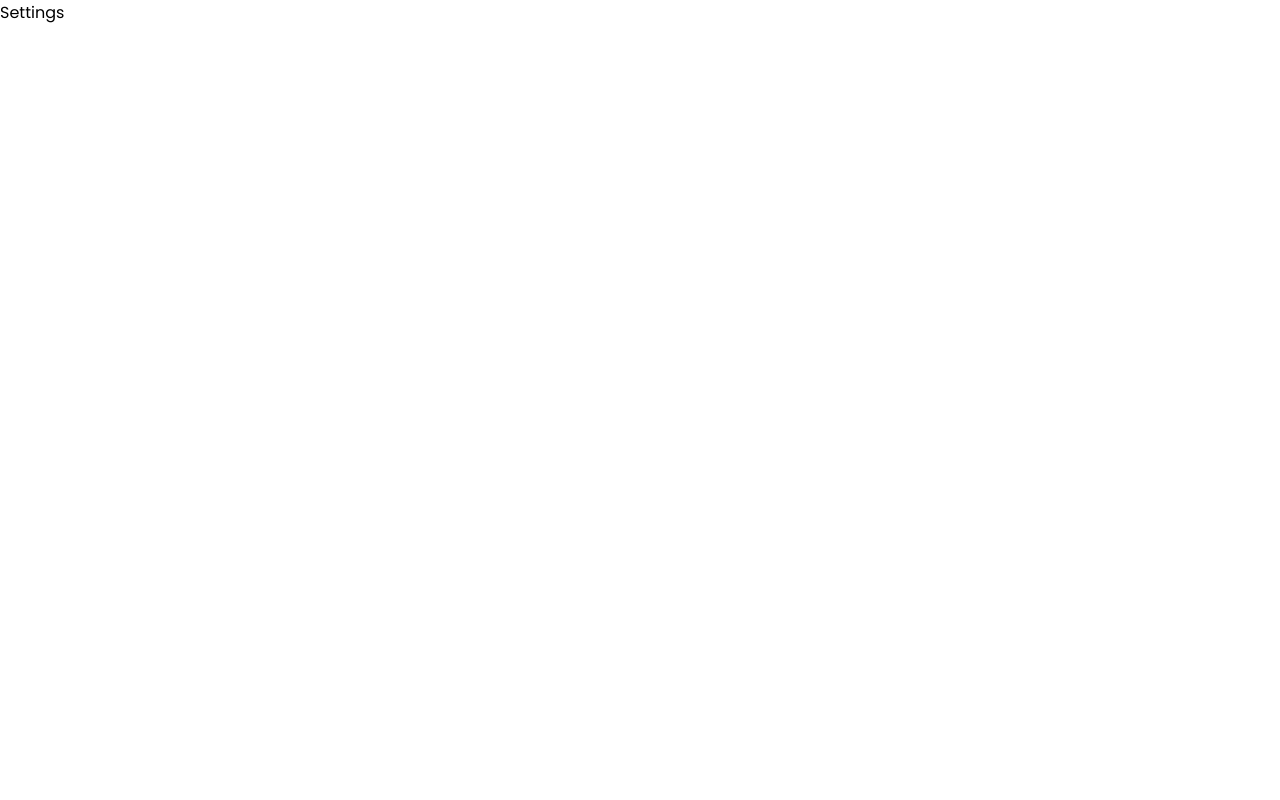
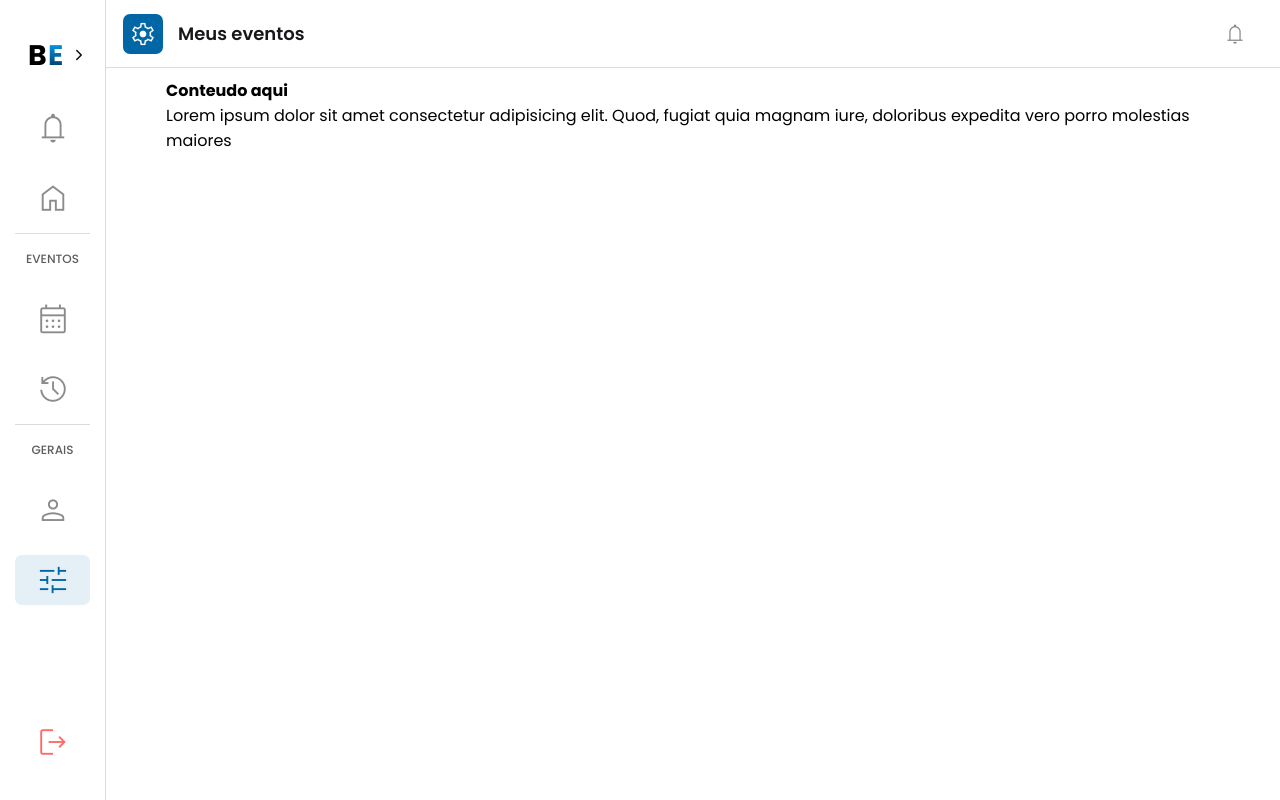
Before and after one commit to EsyProject/EsyFrontend, a React (Vite) app: page /settings in a window 1280 px wide. Built offline with nearby package versions, Linux system fonts and the light colour scheme.

Commit message:
feat: adding a boolean function to control when texts should be shown

```diff
--- a/src/components/Navbar/Navbar.jsx
+++ b/src/components/Navbar/Navbar.jsx
@@ -3,7 +3,7 @@ import "material-symbols";
 import { Link } from "react-router-dom";
 import "./Navbar.css";
 
-const Navbar = ({ currentPageIcon, activePage }) => {
+const Navbar = ({ currentPageIcon, activePage, showNavigationTexts }) => {
   return (
     <div className="navbar-container">
       <div className="navbar-content">
@@ -13,12 +13,13 @@ const Navbar = ({ currentPageIcon, activePage }) => {
         </div>
         <h2>Meus eventos</h2>
         {/* Link to the schedule page */}
+        {showNavigationTexts && (
           <Link to="/schedule">
-          {" "}
             <h4 className={activePage === "schedule" ? "active" : ""}>
               Próximos eventos
             </h4>
           </Link>
+        )}
         {/* Underline for the "Next Events" navigation */}
         <Link to="/historic">
           <div
@@ -26,9 +27,11 @@ const Navbar = ({ currentPageIcon, activePage }) => {
               activePage === "schedule" ? "active subtitle-underline-next" : ""
             }
           ></div>
+          {showNavigationTexts && (
             <h4 className={activePage === "historic" ? "active" : ""}>
               Histórico de eventos
             </h4>
+          )}
         </Link>
         {/* Underline for the "Historical Events" navigation */}
         <div
@@ -49,6 +52,7 @@ const Navbar = ({ currentPageIcon, activePage }) => {
 Navbar.propTypes = {
   currentPageIcon: PropTypes.string.isRequired,
   activePage: PropTypes.string.isRequired,
+  showNavigationTexts: PropTypes.bool.isRequired, // Nova propriedade
 };
 
 export default Navbar;
--- a/src/pages/Settings/Settings.jsx
+++ b/src/pages/Settings/Settings.jsx
@@ -1,10 +1,32 @@
-// eslint-disable-next-line no-unused-vars
-import React from 'react'
+import { useState } from "react";
+import { Sidebar, Navbar } from "../../pages/index";
 
 const Settings = () => {
+  const [sidebarOpen, setSidebarOpen] = useState(false);
+
+  const toggleSidebar = () => {
+    setSidebarOpen(!sidebarOpen);
+  };
+
   return (
-    <div>Settings</div>
-  )
-}
+    <div className={`historic-container ${sidebarOpen ? "sidebar-open" : ""}`}>
+      <Navbar currentPageIcon="settings" activePage="settings" />
 
-export default Settings
+      <Sidebar
+        activePage="settings"
+        isOpen={sidebarOpen}
+        toggleSidebar={toggleSidebar}
+      />
+
+      <div className="container-main">
+        <h4>Conteudo aqui</h4>
+        <span>
+          Lorem ipsum dolor sit amet consectetur adipisicing elit. Quod, fugiat
+          quia magnam iure, doloribus expedita vero porro molestias maiores
+        </span>
+      </div>
+    </div>
+  );
+};
+
+export default Settings;
```
Lines whose indentation alone changed are shown as unchanged.
